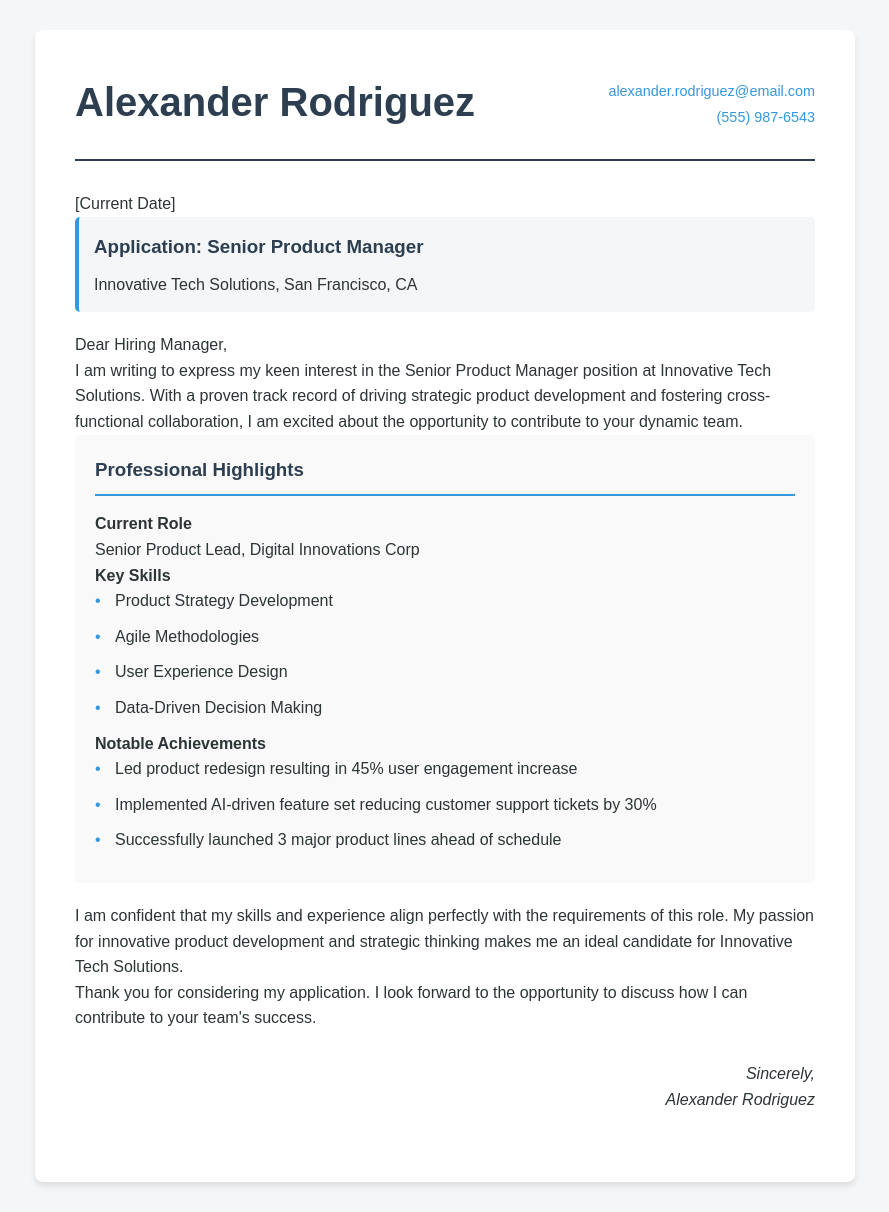
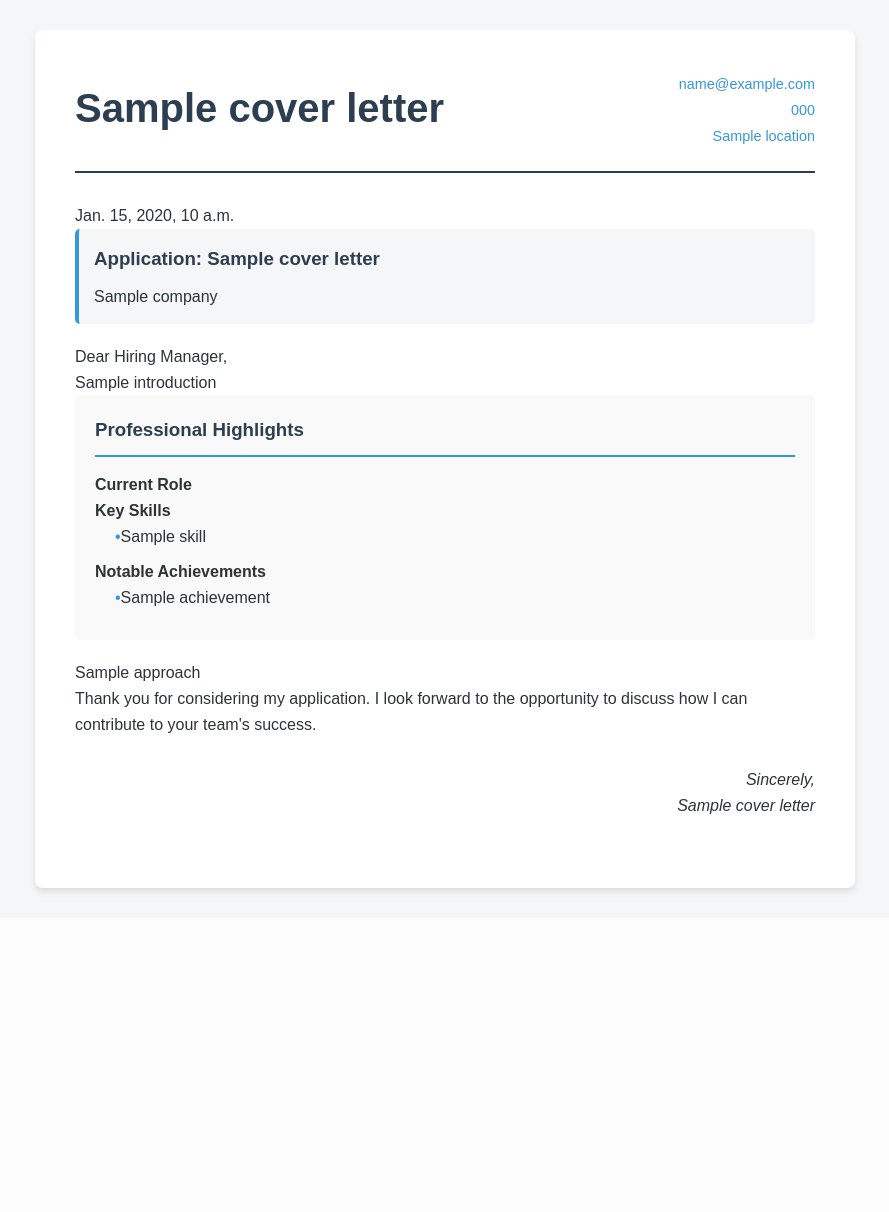
Before and after one commit to Gowthamk007m/LetterForge-AI, a Django app: template backend/templates/cover-letter-template-modern.html in a window 1280 px wide. Shown: the whole page, without its empty margins (195-1084 px from the left). After the commit the page ends 895 px from the top, so only its background shows below. Run offline with Django 5.2, Linux system fonts and the light colour scheme; the template is opened without the code that fills it: most values are stand-ins (such as "Sample title", 1, 10 or a date in 2020).

Commit message:
Formatting importss

```diff
--- a/backend/templates/cover-letter-creative-design.html
+++ b/backend/templates/cover-letter-creative-design.html
@@ -76,6 +76,7 @@
             font-weight: 600;
             margin-bottom: 5px;
             background: linear-gradient(135deg, var(--gradient-start), var(--gradient-end));
+            background-clip: text;
             -webkit-background-clip: text;
             -webkit-text-fill-color: transparent;
         }
--- a/backend/templates/cover-letter-template-modern.html
+++ b/backend/templates/cover-letter-template-modern.html
@@ -91,6 +91,12 @@
             padding-bottom: 10px;
             margin-bottom: 15px;
         }
+        .skills-list{
+            display: flex;
+
+
+            flex-wrap: wrap;
+        }
 
         .skills-list, .achievements-list {
             list-style-type: none;
@@ -105,7 +111,7 @@
         .skills-list li::before, .achievements-list li::before {
             content: '•';
             color: var(--secondary-color);
-            position: absolute;
+            position: relative;
             left: 0;
         }
 
@@ -129,54 +135,54 @@
     <div class="cover-letter-container">
         <div class="header">
             <div class="personal-info">
-                <h1>Alexander Rodriguez</h1>
+                <h1>{{cover_letter.name}}</h1>
             </div>
             <div class="contact-details">
-                <p>alexander.rodriguez@email.com</p>
-                <p>(555) 987-6543</p>
+                <p>{{cover_letter.email}}</p>
+                <p>{{cover_letter.phone}}</p>
+                <p>{{cover_letter.location}}</p>
             </div>
         </div>
 
         <div class="letter-content">
-            <p>[Current Date]</p>
+            <p>{{cover_letter.date}}</p>
 
             <div class="job-info">
-                <h3>Application: Senior Product Manager</h3>
-                <p>Innovative Tech Solutions, San Francisco, CA</p>
+                <h3>Application: {{cover_letter.jobTitle}}</h3>
+                <p>{{cover_letter.company}}</p>
             </div>
 
             <p>Dear Hiring Manager,</p>
 
-            <p>I am writing to express my keen interest in the Senior Product Manager position at Innovative Tech Solutions. With a proven track record of driving strategic product development and fostering cross-functional collaboration, I am excited about the opportunity to contribute to your dynamic team.</p>
+            <p>{{cover_letter.introduction}}</p>
 
             <div class="professional-highlights">
                 <h3>Professional Highlights</h3>
                 <h4>Current Role</h4>
-                <p>Senior Product Lead, Digital Innovations Corp</p>
+                <p>{{cover_letter.previousRole}}</p>
 
                 <h4>Key Skills</h4>
                 <ul class="skills-list">
-                    <li>Product Strategy Development</li>
-                    <li>Agile Methodologies</li>
-                    <li>User Experience Design</li>
-                    <li>Data-Driven Decision Making</li>
+                    {% for skill in skills_list %}
+                    <li>{{skill}}</li>
+                    {% endfor %}
                 </ul>
 
                 <h4>Notable Achievements</h4>
                 <ul class="achievements-list">
-                    <li>Led product redesign resulting in 45% user engagement increase</li>
-                    <li>Implemented AI-driven feature set reducing customer support tickets by 30%</li>
-                    <li>Successfully launched 3 major product lines ahead of schedule</li>
+                    {% for achievement in achievements %}
+                    <li>{{achievement}}</li>
+                    {% endfor %}
                 </ul>
             </div>
 
-            <p>I am confident that my skills and experience align perfectly with the requirements of this role. My passion for innovative product development and strategic thinking makes me an ideal candidate for Innovative Tech Solutions.</p>
+            <p>{{cover_letter.approach}}</p>
 
             <p>Thank you for considering my application. I look forward to the opportunity to discuss how I can contribute to your team's success.</p>
 
             <div class="signature">
                 <p>Sincerely,</p>
-                <p>Alexander Rodriguez</p>
+                <p>{{cover_letter.name}}</p>
             </div>
         </div>
     </div>
```
Also changed, not shown: backend/api/views.py (+15 -84 lines).
